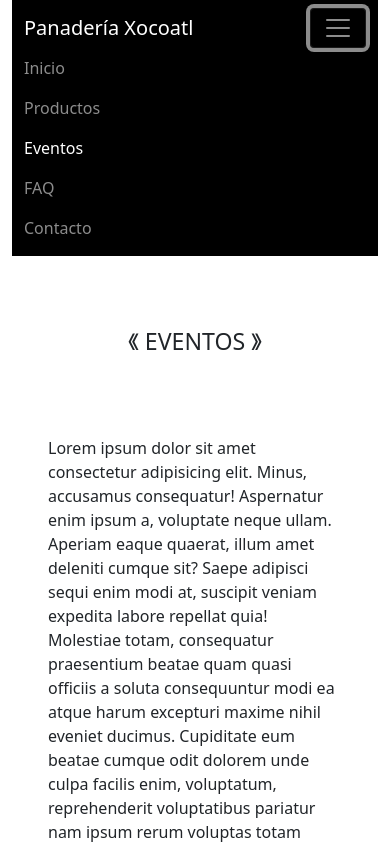
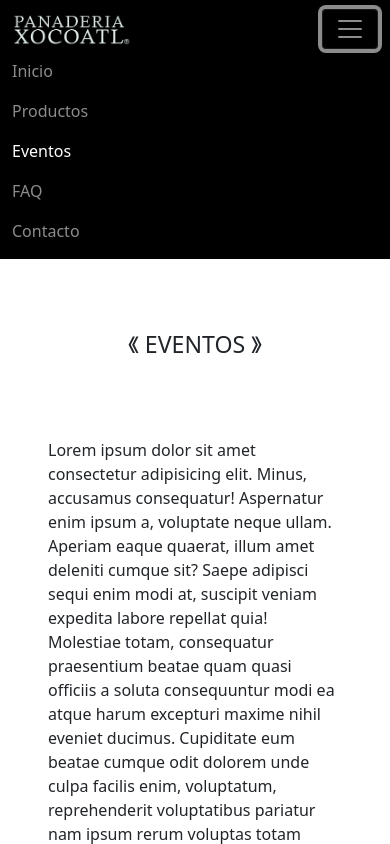
Before and after one commit to ErichVVs/Entrega-sassii-ch, a plain HTML site: page páginas/Eventos.html in a window 390 px wide. Both pictures are taken after a click on the button "Toggle navigation". Shown: the top 844 px of the page. Drawn offline with nearby package versions, Linux system fonts and the light colour scheme.

Commit message:
ediciÃon de barra

```diff
--- a/assets/css/stylesheet.css
+++ b/assets/css/stylesheet.css
@@ -16,6 +16,7 @@
 .boton:hover{
   background-color: rgb(180, 176, 175);
 }
+
 a{
   text-decoration: none;
   color: white;
@@ -23,6 +24,9 @@ a{
 .navbar ,  footer{
   background-color: #000 !important;
   color: whitesmoke;
+}
+.logo{
+    width: 120px;
 }
 .primero{
   background-color: rgb(34, 25, 7);
--- a/páginas/Eventos.html
+++ b/páginas/Eventos.html
@@ -4,35 +4,35 @@
     <meta charset="UTF-8">
     <meta http-equiv="X-UA-Compatible" content="IE=edge">
     <meta name="viewport" content="width=device-width, initial-scale=1.0">
-    <title>Panadería Xocoatl</title>
+    <title>Regalos y eventos de pan, cacao y chocolate.</title>
     <link href="https://cdn.jsdelivr.net/npm/bootstrap@5.1.3/dist/css/bootstrap.min.css" rel="stylesheet" integrity="sha384-1BmE4kWBq78iYhFldvKuhfTAU6auU8tT94WrHftjDbrCEXSU1oBoqyl2QvZ6jIW3" crossorigin="anonymous">
     <link rel="stylesheet" href="../assets/css/stylesheet.css">
 </head>
 <body class="container-fluid">
   <!--Barra de menu-->
   <header>
-    <nav class="navbar navbar-expand-lg navbar-dark bg-dark">
+    <nav class="navbar navbar-expand-lg navbar-dark bg-dark row">
       <div class="container-fluid">
-        <a class="navbar-brand" href="../Index.html">Panadería Xocoatl</a>
+        <a class="navbar-brand col-md-6 col-lg-8" href="./index.html"><img class="logo" src="../assets/img/LOGOBLANCO.png" alt="panadería xocoatl"></a>
         <button class="navbar-toggler" type="button" data-bs-toggle="collapse" data-bs-target="#navbarNav" aria-controls="navbarNav" aria-expanded="false" aria-label="Toggle navigation">
         <span class="navbar-toggler-icon"></span>
         </button>
-        <div class="collapse navbar-collapse" id="navbarNav">
+      <div class="collapse navbar-collapse col-md-6 col-lg-3" id="navbarNav">
         <ul class="navbar-nav">
           <li class="nav-item">
-              <a class="nav-link" href="../index.html">Inicio</a>
+            <a class="nav-link" aria-current="page" href="../index.html">Inicio</a>
           </li>
           <li class="nav-item">
-              <a class="nav-link" href="./Productos.html">Productos</a>
+            <a class="nav-link" href="../páginas/Productos.html">Productos</a>
           </li>
           <li class="nav-item">
-              <a class="nav-link active" aria-current="page" href="./Eventos.html">Eventos</a>
+            <a class="nav-link active" href="../páginas/Eventos.html">Eventos</a>
           </li>
           <li class="nav-item">
-              <a class="nav-link" href="./FAQ.html">FAQ</a>
+            <a class="nav-link" href="../páginas/FAQ.html">FAQ</a>
           </li>
           <li class="nav-item">
-              <a class="nav-link" href="./Contacto.html">Contacto</a>
+            <a class="nav-link" href="../páginas/Contacto.html">Contacto</a>
           </li>
         </ul>
       </div>
```
Also changed, not shown: index.html (+3 -3 lines), páginas/Contacto.html (+9 -9 lines), páginas/FAQ.html (+9 -9 lines), páginas/Productos.html (+9 -9 lines), assets/img/LOGOBLANCO.png (added). Lines whose indentation alone changed are shown as unchanged.
